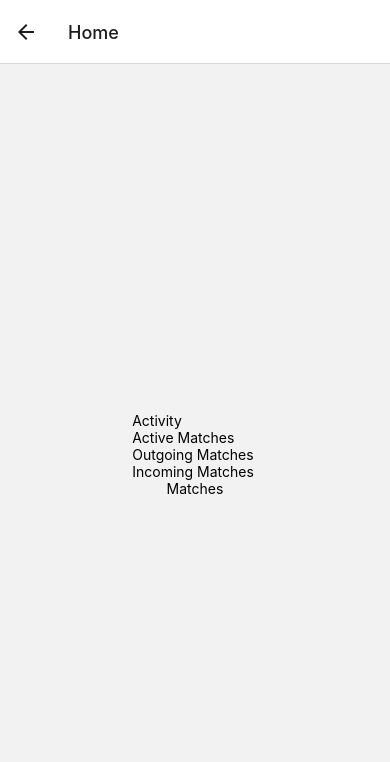
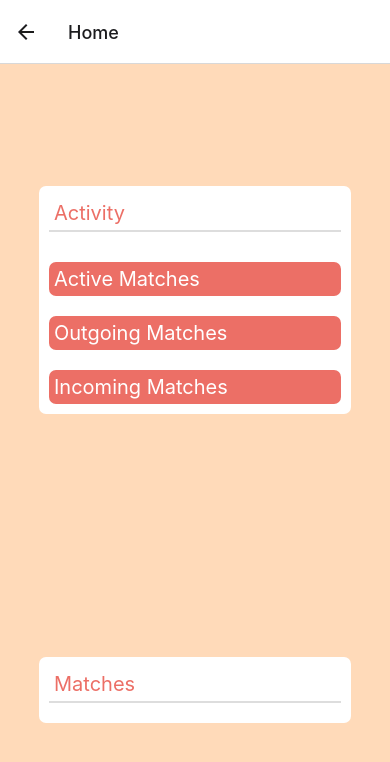
Before and after one commit to dgibb/HackathonFrontEnd, a React Native app: screen /Home in a window 390 px wide. Shown: the top 762 px of the page. Built offline with nearby package versions, Linux system fonts and the light colour scheme; no server answers.

Commit message:
jsrhgfdj

```diff
--- a/pages/home-screen.js
+++ b/pages/home-screen.js
@@ -1,13 +1,13 @@
 import { StatusBar } from 'expo-status-bar';
 import React from 'react';
 import { useState, useEffect} from 'react'
-import { StyleSheet, Text, View, SafeAreaView, FlatList, Image } from 'react-native';
+import { StyleSheet, Text, View, SafeAreaView, FlatList, Image, ScrollView} from 'react-native';
 import { NavigationContainer } from '@react-navigation/native';
 import { createNativeStackNavigator } from '@react-navigation/native-stack';
 
 const Item = ({ name, interest, imgurl}) => (
-  <View style={styles.match}>
-    <Text style={styles.title}>{name}</Text>
+  <View style={styles.container}>
+    <Text style={styles.titletext}>{name}</Text>
       <View style={styles.flexrow}>
         <Image style={styles.image} source={{uri: {imgurl} }}/>
         <Text style={styles.title}>{interest}</Text>
@@ -52,41 +52,47 @@ const renderItem = ({ item }) => (
 );
 
   return (
-    <View style={{ flex: 1, alignItems: 'center', justifyContent: 'center' }}>
-      <View>
-        <Text>
+    <View style={{ flex: 1, backgroundColor: 'peachpuff' }}>
+      <View style={styles.container}>
+        <Text style={styles.titletext}>
           Activity
         </Text>
         <View>
-          <Text>
+          <Text style={styles.stat}>
             Active Matches {matchData.number_active_matches}
           </Text>
         </View>
         <View>
-          <Text>
+          <Text style={styles.stat}>
             Outgoing Matches {matchData.number_incoming_matches}
           </Text>
         </View>
         <View>
-          <Text>
+          <Text style={styles.stat}>
             Incoming Matches {matchData.number_active_matches}
           </Text>
         </View>
       </View>
 
-      <View>
-        <Text>
+      <View style={styles.container}>
+        <Text style={styles.titletext}>
           Matches
         </Text>
       </View>
 
-      <View>
-      <SafeAreaView style={styles.container}>
+      <View style={styles.flexrow}>
+        <SafeAreaView  style={styles.flexrow}>
+          <ScrollView
+            horizontal={true}
+          >
              <FlatList
+               style={styles.flexrow}
                data={matchList}
                renderItem={renderItem}
                keyExtractor={item => item.uid}
+               numColumns={4}
              />
+           </ScrollView>
         </SafeAreaView>
       </View>
     </View>
@@ -95,10 +101,28 @@ const renderItem = ({ item }) => (
 
 const styles = StyleSheet.create({
   container: {
-    flex: 1,
     backgroundColor: '#fff',
-    alignItems: 'center',
-    justifyContent: 'center',
+    padding: 10,
+    margin: "auto",
+    borderRadius: 7,
+    width: '80%',
+  },
+  titletext: {
+    color: '#EC6F66',
+    fontSize: 20,
+    borderBottomWidth: 2,
+    borderBottomColor: "#DDD",
+    padding: 5,
+    marginBottom: 10,
+  },
+  stat: {
+    color: 'white',
+    backgroundColor: '#EC6F66',
+    padding: 5,
+    marginTop: 20,
+    fontSize: 20,
+    borderRadius: 7,
+
   },
   image: {
     height:10,
```
Lines whose indentation alone changed are shown as unchanged.
